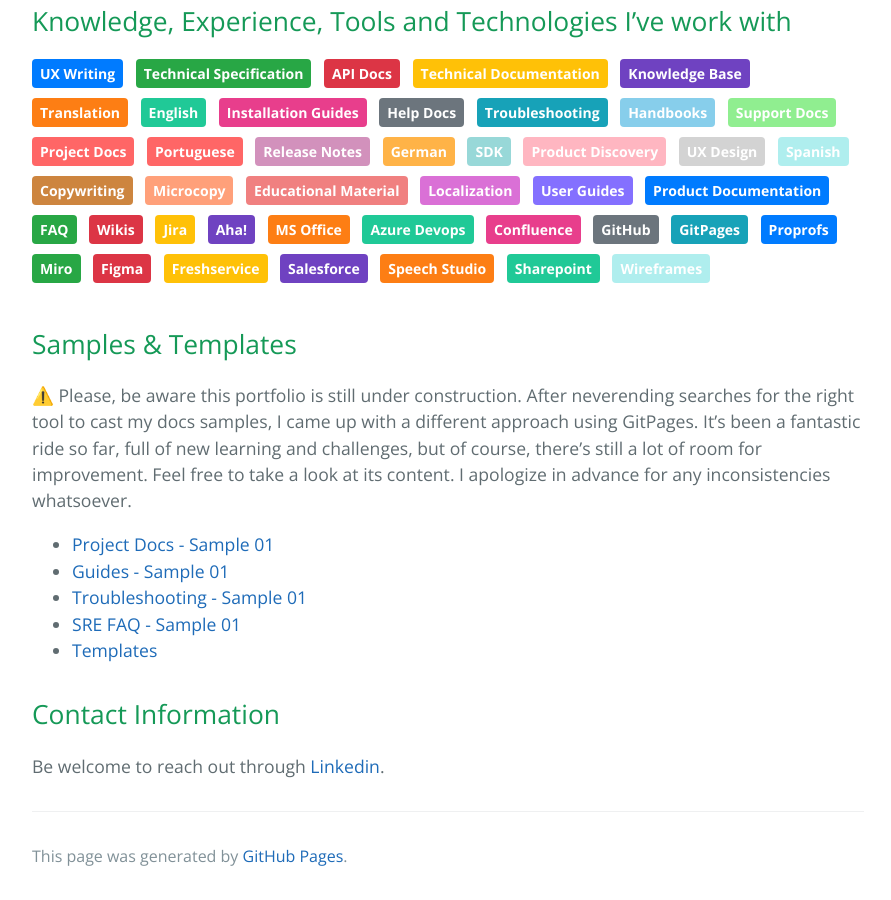
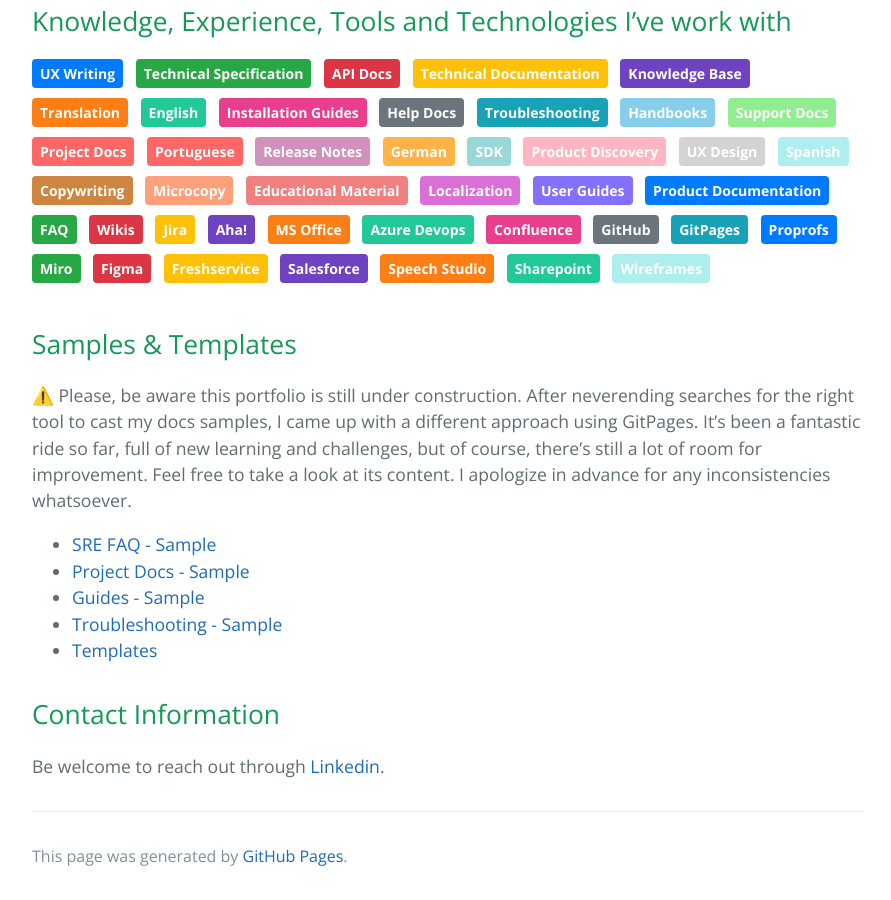
Before and after one commit to BigStepIdiomas/bigstepidiomas.github.io, a Jekyll site: the page built from index.md, in a window 1280 px wide and 900 px high, scrolled down 1490 px. Shown: the whole window, without its empty margins (192-1083 px from the left). Built offline with Jekyll 4.4.1, drawn with Linux system fonts in a browser that asks for light colours.

```diff
--- a/index.md
+++ b/index.md
@@ -139,10 +139,10 @@ These areas of expertise have allowed me to contribute to the success of various
 
 ⚠️ Please, be aware this portfolio is still under construction. After neverending searches for the right tool to cast my docs samples, I came up with a different approach using GitPages. It's been a fantastic ride so far, full of new learning and challenges, but of course, there's still a lot of room for improvement. Feel free to take a look at its content. I apologize in advance for any inconsistencies whatsoever.
 
-- [Project Docs - Sample 01](pages-docsample01deskproject.md)
-- [Guides - Sample 01](pages-userguide-routers-teleport.md)
-- [Troubleshooting - Sample 01](pages-field-technicians-troubleshooting.md)
-- [SRE FAQ - Sample 01](pages-field-sre-faq.md)
+- [SRE FAQ - Sample](pages-field-sre-faq.md)
+- [Project Docs - Sample](pages-docsample01deskproject.md)
+- [Guides - Sample](pages-userguide-routers-teleport.md)
+- [Troubleshooting - Sample](pages-field-technicians-troubleshooting.md)
 - [Templates](pages-templates-templates-home.md)
 
 
```
Also changed, not shown: pages-userguide-routers-teleport.md (+1 -2 lines).
